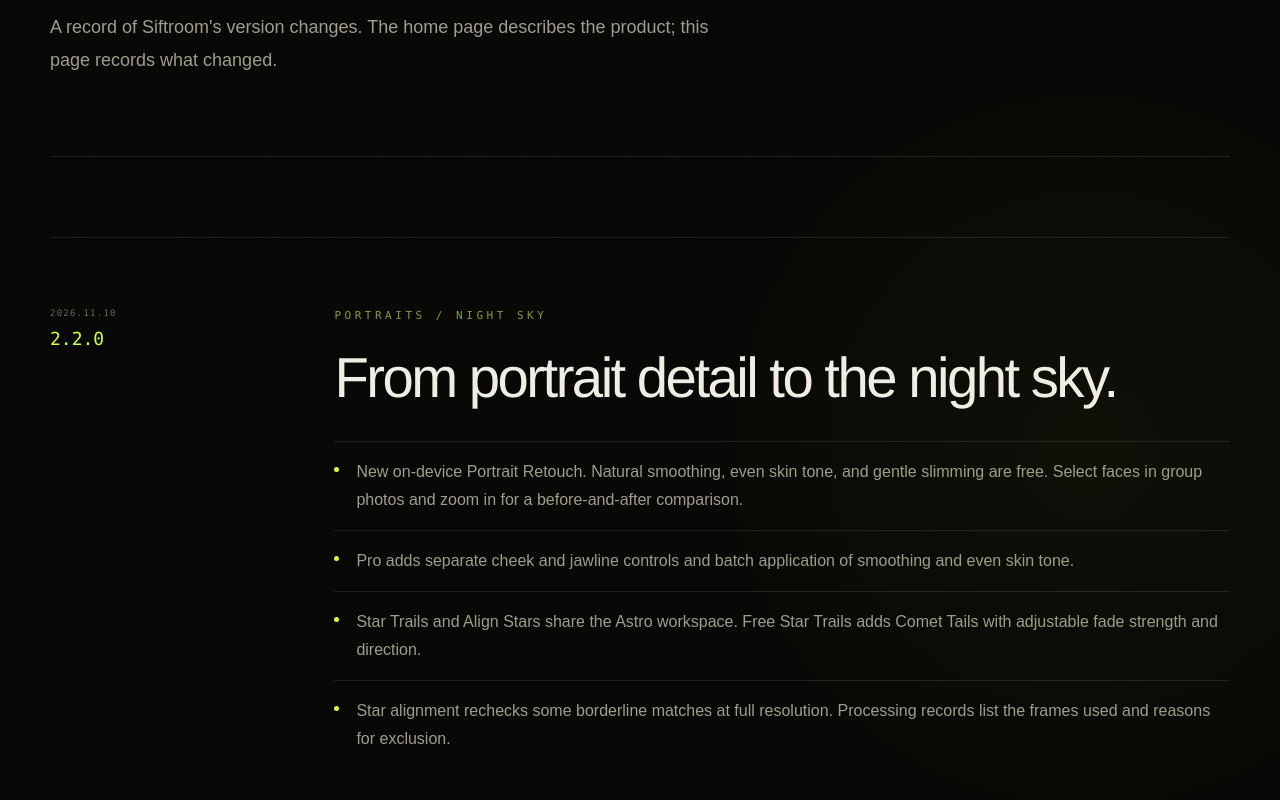
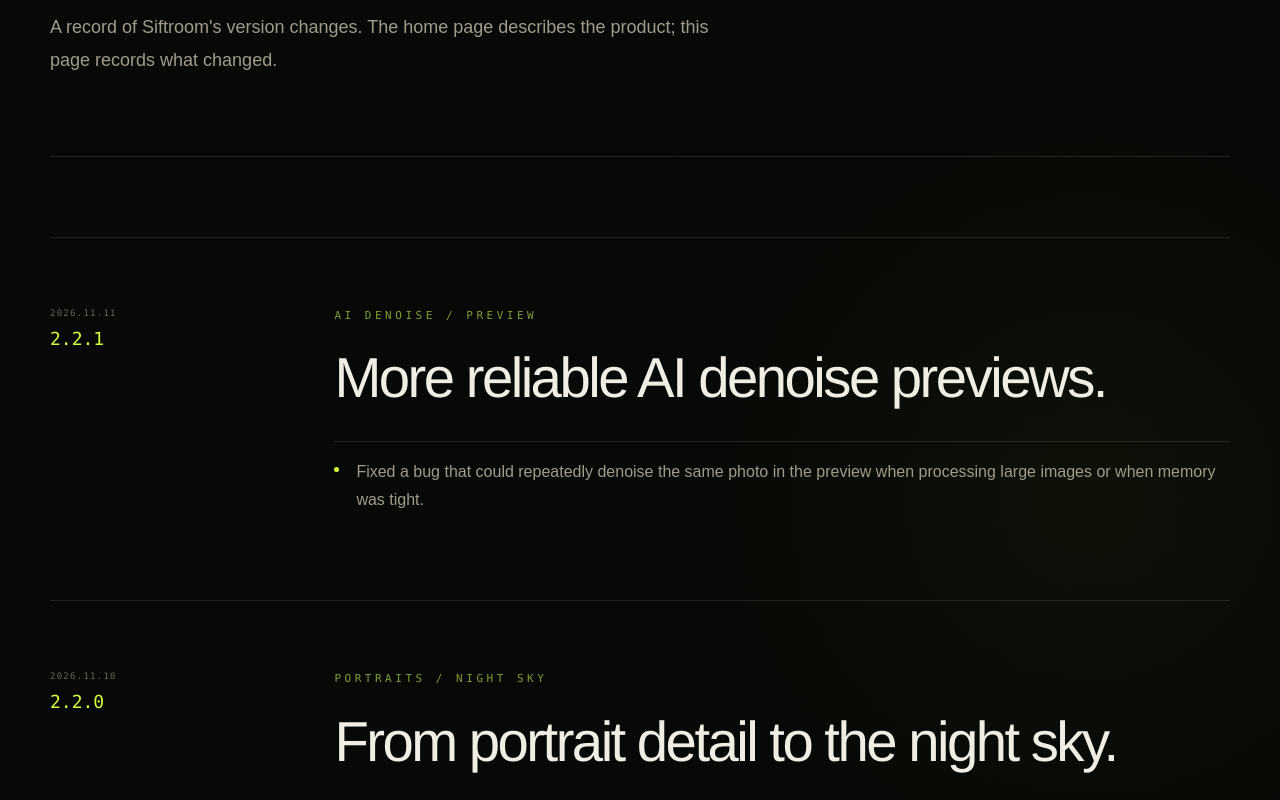
Before and after one commit to Glenffi/Glenffi.github.io, a plain HTML site: page en/changelog/index.html in a window 1280 px wide. Shown: the part 428-1228 px from the top of the page. Drawn offline with Linux system fonts and the light colour scheme.

Commit message:
Publish Siftroom 2.2.1 bilingual changelogs

```diff
--- a/en/changelog/index.html
+++ b/en/changelog/index.html
@@ -25,6 +25,16 @@
 <p>A record of Siftroom's version changes. The home page describes the product; this page records what changed.</p>
 </header>
 <div class="changelog-stack section-shell">
+<article class="release-entry" id="v2-2-1">
+<header><time datetime="2026-11-11">2026.11.11</time><span>2.2.1</span></header>
+<div>
+<p class="eyebrow">AI DENOISE / PREVIEW</p>
+<h2>More reliable AI denoise previews.</h2>
+<ul>
+<li>Fixed a bug that could repeatedly denoise the same photo in the preview when processing large images or when memory was tight.</li>
+</ul>
+</div>
+</article>
 <article class="release-entry" id="v2-2-0">
 <header><time datetime="2026-11-10">2026.11.10</time><span>2.2.0</span></header>
 <div>
```
Also changed, not shown: changelog/index.html (+10 -0 lines).
